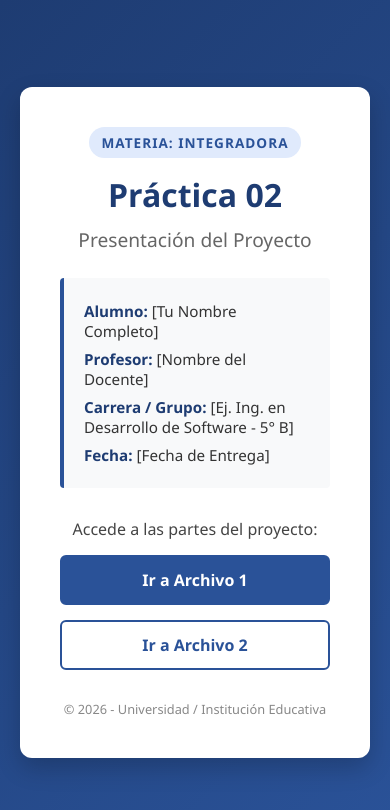
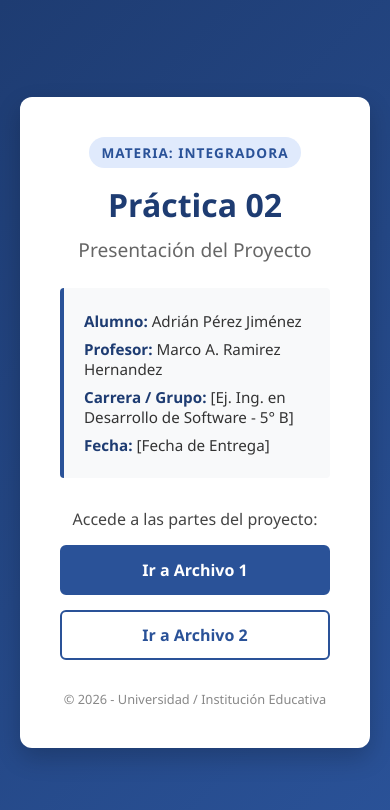
Before and after one commit to heidrihen52/Practicas_Integradora_230052, a plain HTML site: page index.html in a window 390 px wide. Drawn offline with Linux system fonts and the light colour scheme.

Commit message:
Practica 02
Creación  de index principal y llenado de datos para el ancla a el esquema de archify

```diff
--- a/index.html
+++ b/index.html
@@ -148,8 +148,8 @@
 
         <!-- Información general -->
         <section class="info-container">
-            <p><strong>Alumno:</strong> [Tu Nombre Completo]</p>
-            <p><strong>Profesor:</strong> [Nombre del Docente]</p>
+            <p><strong>Alumno:</strong> Adrián Pérez Jiménez</p>
+            <p><strong>Profesor:</strong> Marco A. Ramirez Hernandez</p>
             <p><strong>Carrera / Grupo:</strong> [Ej. Ing. en Desarrollo de Software - 5° B]</p>
             <p><strong>Fecha:</strong> [Fecha de Entrega]</p>
         </section>
@@ -158,7 +158,7 @@
         <p class="nav-title">Accede a las partes del proyecto:</p>
         <div class="buttons-container">
             <!-- ANCLA 1 -->
-            <a href="archivo1.html" class="btn btn-primary">Ir a Archivo 1</a>
+            <a href="mobile-platform-architecture.html" class="btn btn-primary">Ir a Archivo 1</a>
 
             <!-- ANCLA 2 -->
             <a href="archivo2.html" class="btn btn-secondary">Ir a Archivo 2</a>
```
